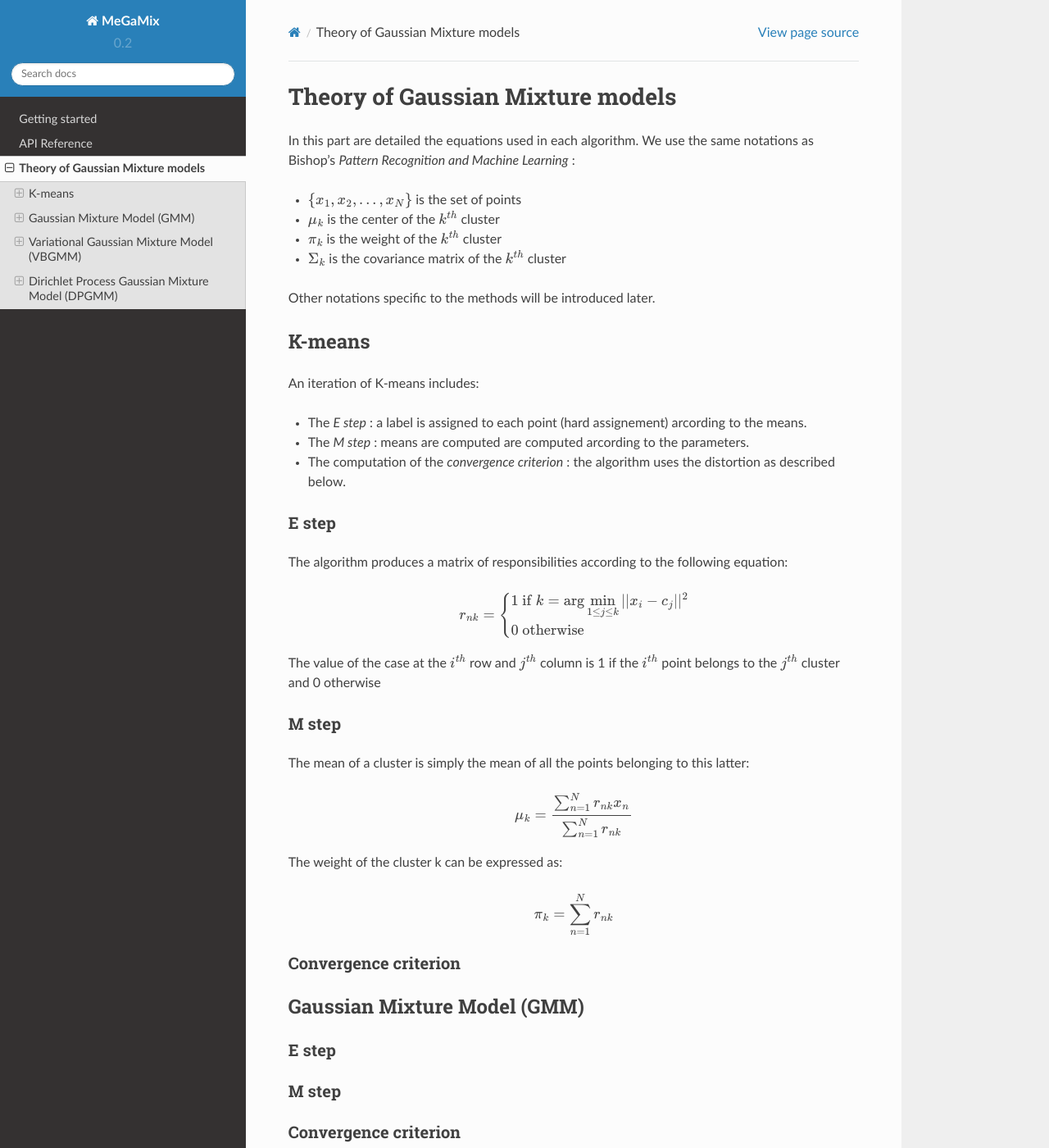
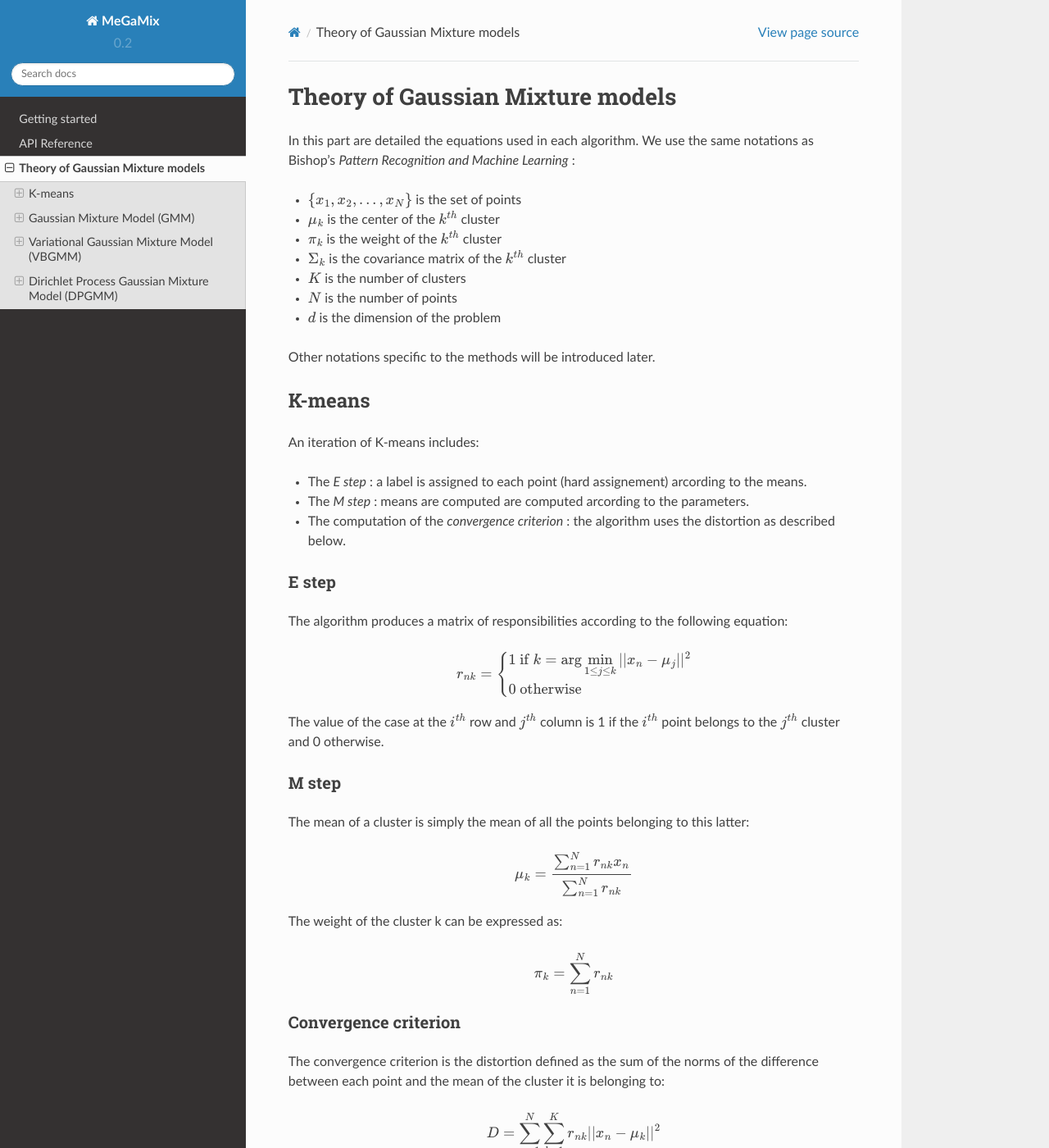
Before and after one commit to 14thibea/megamix, a Sphinx documentation site: the page built from doc/technical_doc.rst, in a window 1280 px wide and 1400 px high. Shown: the whole window at 82% size. Built offline with Sphinx 7.4.7 and the Read the Docs theme 2.0.0, drawn with Linux system fonts in a browser that asks for light colours; formulas are drawn with MathJax 3.

Commit message:
updated convergence criterion of k-means

```diff
--- a/doc/technical_doc.rst
+++ b/doc/technical_doc.rst
@@ -8,6 +8,9 @@ We use the same notations as Bishop's *Pattern Recognition and Machine Learning*
 * :math:`\mu_k` is the center of the :math:`k^{th}` cluster
 * :math:`\pi_k` is the weight of the :math:`k^{th}` cluster
 * :math:`\Sigma_k` is the covariance matrix of the :math:`k^{th}` cluster
+* :math:`K` is the number of clusters
+* :math:`N` is the number of points
+* :math:`d` is the dimension of the problem
 
 Other notations specific to the methods will be introduced later.
 
@@ -29,12 +32,13 @@ The algorithm produces a matrix of responsibilities according to the following e
 
   r_{nk} = \left\{
     \begin{split}
-    & 1 \text{ if } k = \arg\min_{1 \leq j \leq k}||x_i-c_j||^2 \\
+    & 1 \text{ if } k = \arg\min_{1 \leq j \leq k}||x_n-\mu_j||^2 \\
     & 0 \text{ otherwise}
     \end{split}
   \right.
 
-The value of the case at the :math:`i^{th}` row and :math:`j^{th}` column is 1 if the :math:`i^{th}` point belongs to the :math:`j^{th}` cluster and 0 otherwise
+The value of the case at the :math:`i^{th}` row and :math:`j^{th}` column is 1 if the :math:`i^{th}` point
+belongs to the :math:`j^{th}` cluster and 0 otherwise.
 
 M step
 ******
@@ -53,6 +57,13 @@ The weight of the cluster k can be expressed as:
 
 Convergence criterion
 *********************
+
+The convergence criterion is the distortion defined as the sum of the norms of the difference between each point
+and the mean of the cluster it is belonging to:
+
+.. math::
+
+  D = \sum^N_{n=1}\sum^K_{k=1}r_{nk}||x_n-\mu_k||^2
 
 Gaussian Mixture Model (GMM)
 ----------------------------
```
